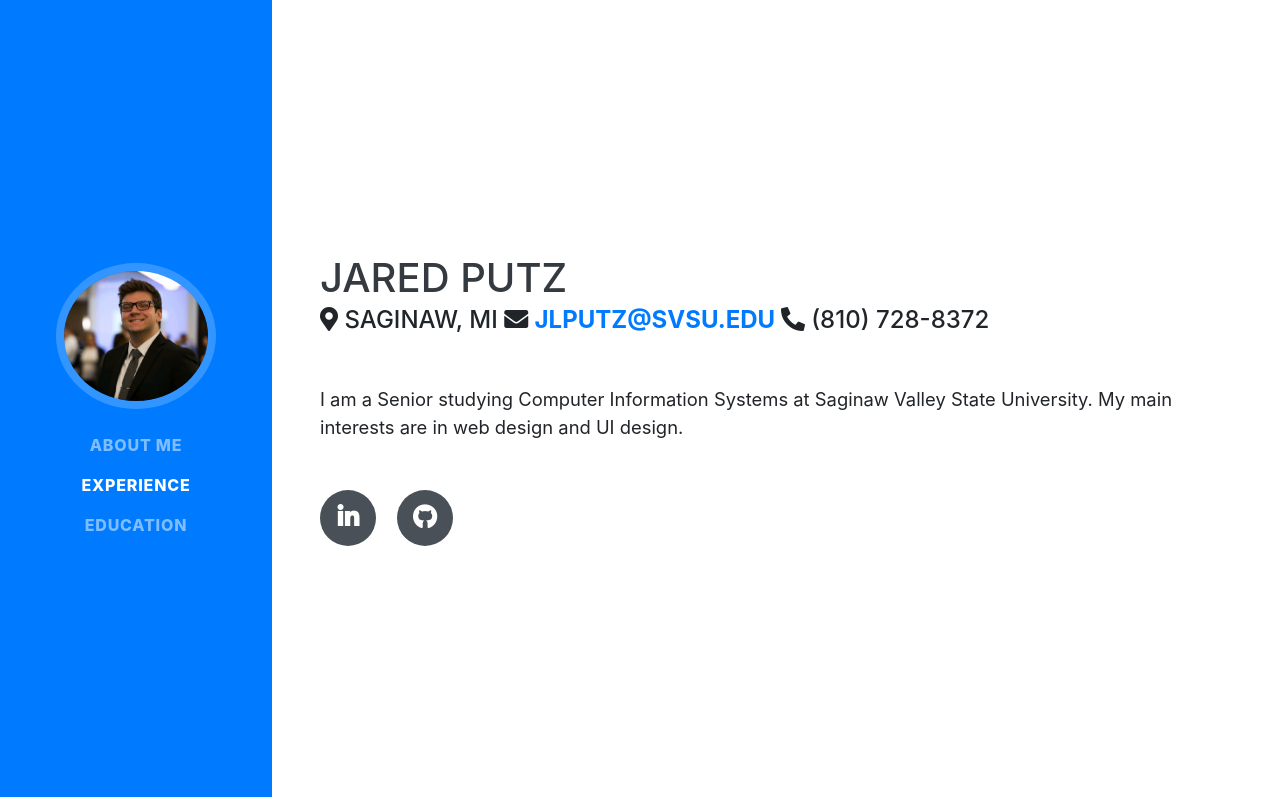
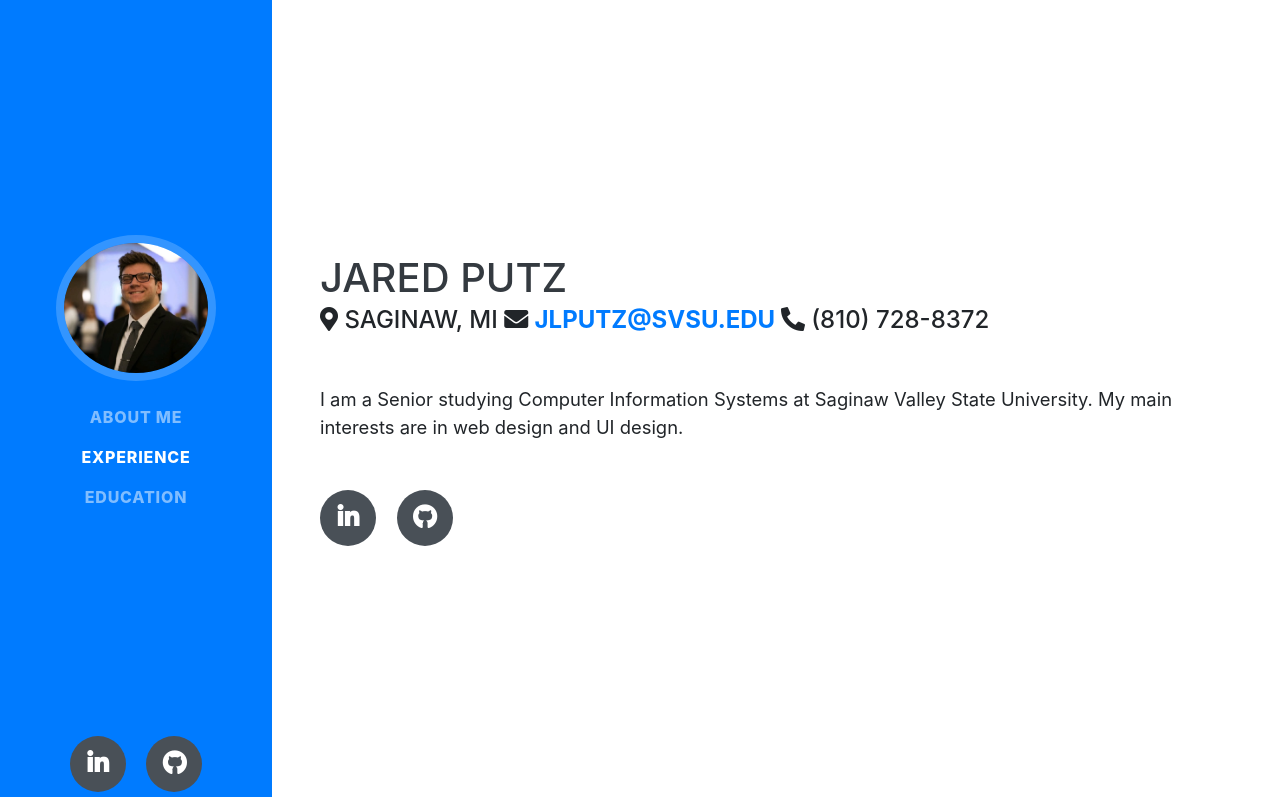
Before and after one commit to jlputz/jlputz.github.io, a website with bundled scripts: page index.html in a window 1280 px wide. Shown: the top 797 px of the page. Built offline with nearby package versions, Linux system fonts and the light colour scheme; a web font is replaced by a local one.

Commit message:
social icons on side

```diff
--- a/index.html
+++ b/index.html
@@ -48,6 +48,15 @@
         </li>
       </ul>
     </div>
+    <div class="social-icons">
+        <a href="https://www.linkedin.com/in/jared-putz/">
+          <i class="fab fa-linkedin-in"></i>
+        </a>
+        <a href="https://github.com/jlputz">
+          <i class="fab fa-github"></i>
+        </a>
+
+      </div>
   </nav>
 
   <div class="container-fluid p-0">
```
